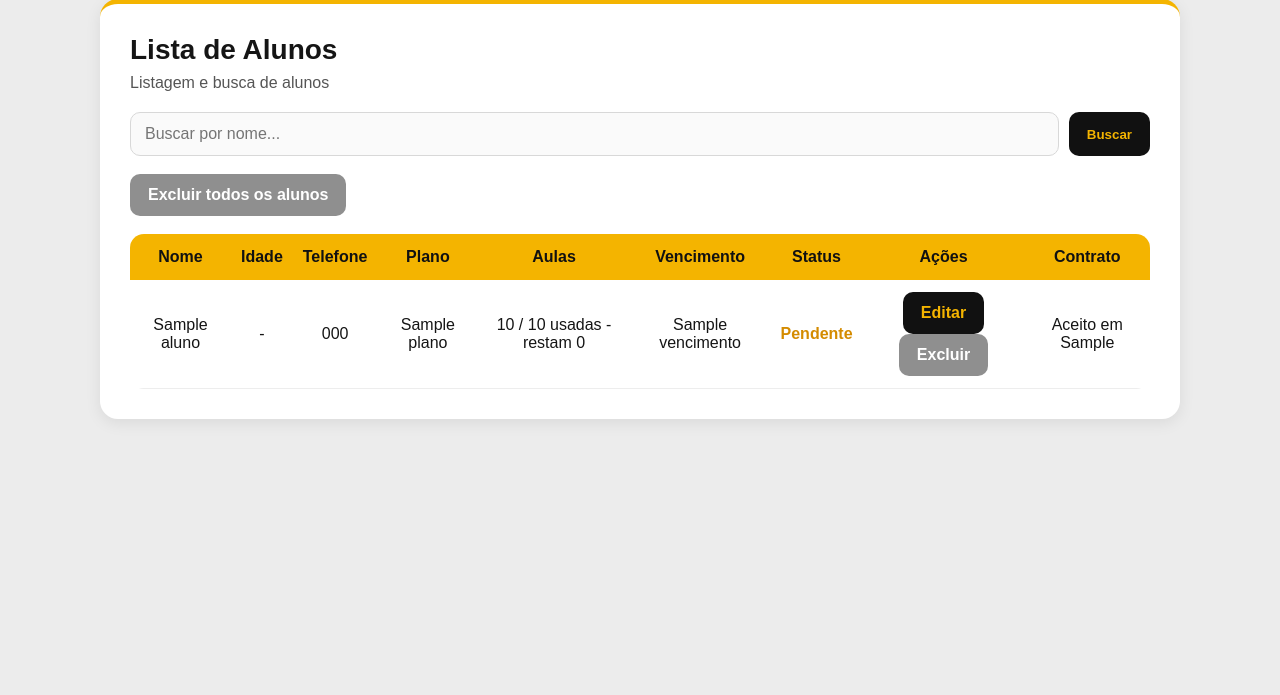
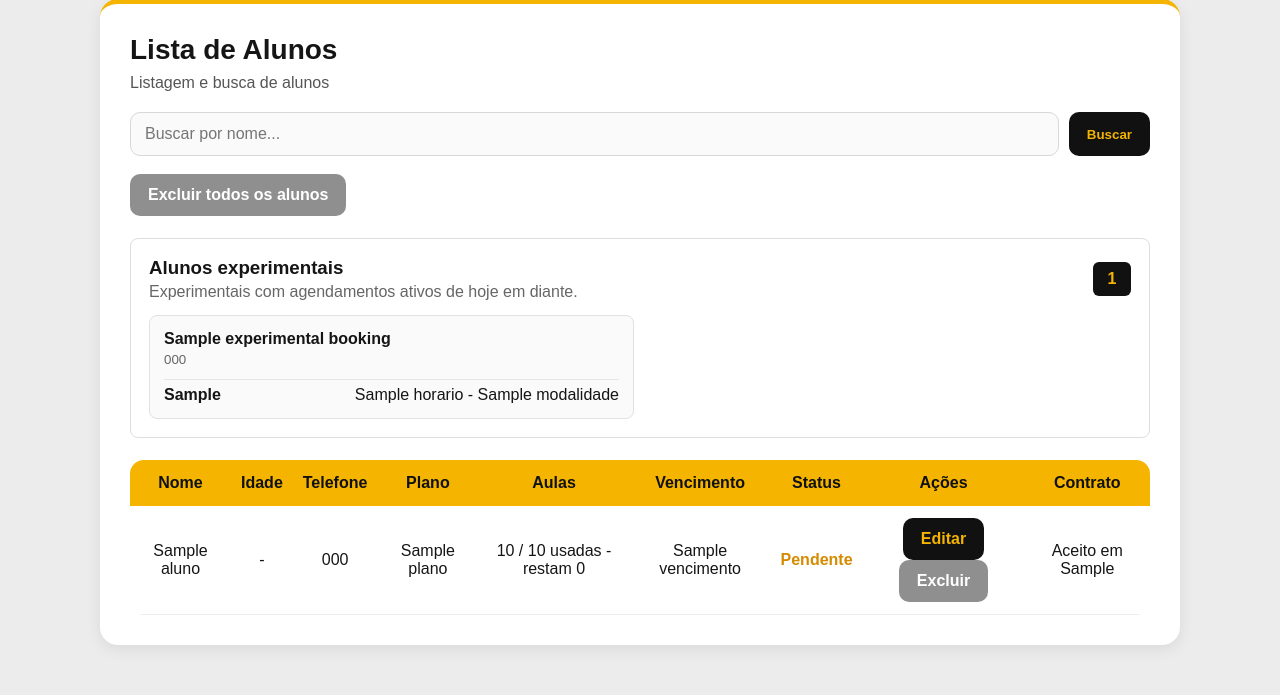
Before and after one commit to gabriel-brinoti/academia-sistema, a Flask app: page /alunos in a window 1280 px wide. Shown: the part 105-800 px from the top of the page. Run offline with Flask 3, Linux system fonts and the light colour scheme; the visitor is signed in with stand-in values (Sample User, id 1); tables that the repository leaves empty hold one stand-in row (values such as "Sample post"); a database or web service that is not in the repository returns one stand-in record (values such as "Sample title"); some libraries are stand-ins or nearby versions.

Commit message:
feat: exibe experimentais na lista de alunos

```diff
--- a/app.py
+++ b/app.py
@@ -2106,10 +2106,55 @@ def alunos():
 
     preencher_resumo_aulas_lista(cursor, alunos)
 
+    experimentais = []
+    if not status:
+        parametros_experimentais = [data_hoje_brasil().strftime("%Y-%m-%d")]
+        filtro_busca_experimental = ""
+        if busca:
+            filtro_busca_experimental = "AND eb.nome ILIKE %s"
+            parametros_experimentais.append(f"%{busca}%")
+
+        cursor.execute(f"""
+            SELECT
+                eb.id,
+                eb.nome,
+                eb.telefone,
+                eb.data_agendamento,
+                a.modalidade,
+                a.horario
+            FROM experimental_bookings eb
+            JOIN aulas a ON a.id = eb.aula_id
+            WHERE COALESCE(eb.status, 'ATIVO') = 'ATIVO'
+              AND eb.data_agendamento >= %s
+              {filtro_busca_experimental}
+            ORDER BY eb.nome ASC, eb.data_agendamento ASC, a.horario ASC
+        """, tuple(parametros_experimentais))
+
+        experimentais_agrupados = {}
+        for experimental in cursor.fetchall():
+            chave = (
+                " ".join(str(experimental["nome"] or "").lower().split()),
+                " ".join(str(experimental["telefone"] or "").split())
+            )
+            if chave not in experimentais_agrupados:
+                experimentais_agrupados[chave] = {
+                    "nome": experimental["nome"],
+                    "telefone": experimental["telefone"],
+                    "agendamentos": []
+                }
+            experimentais_agrupados[chave]["agendamentos"].append({
+                "id": experimental["id"],
+                "data": experimental["data_agendamento"],
+                "modalidade": experimental["modalidade"],
+                "horario": experimental["horario"]
+            })
+        experimentais = list(experimentais_agrupados.values())
+
     conn.close()
     return render_template(
         "alunos.html",
         alunos=alunos,
+        experimentais=experimentais,
         busca=busca,
         status=status,
         calcular_idade=calcular_idade,
--- a/static/style.css
+++ b/static/style.css
@@ -1106,6 +1106,91 @@ tr:hover td {
     border-bottom: 0;
 }
 
+.experimental-students-section {
+    margin: 22px 0;
+    padding: 18px;
+    border: 1px solid #ddd;
+    border-radius: 8px;
+    background: #fff;
+}
+
+.experimental-students-heading {
+    display: flex;
+    align-items: center;
+    justify-content: space-between;
+    gap: 14px;
+    margin-bottom: 14px;
+}
+
+.experimental-students-heading h3,
+.experimental-students-heading p {
+    margin: 0;
+}
+
+.experimental-students-heading p {
+    margin-top: 4px;
+    color: #666;
+}
+
+.experimental-students-heading > span {
+    min-width: 38px;
+    padding: 8px;
+    border-radius: 6px;
+    background: #111;
+    color: #f4b400;
+    font-weight: bold;
+    text-align: center;
+}
+
+.experimental-students-grid {
+    display: grid;
+    grid-template-columns: repeat(2, minmax(0, 1fr));
+    gap: 12px;
+}
+
+.experimental-student-card {
+    min-width: 0;
+    padding: 14px;
+    border: 1px solid #e1e1e1;
+    border-radius: 8px;
+    background: #fafafa;
+}
+
+.experimental-student-card > strong,
+.experimental-student-card > small {
+    display: block;
+    overflow-wrap: anywhere;
+}
+
+.experimental-student-card > small {
+    margin-top: 4px;
+    color: #666;
+}
+
+.experimental-student-bookings {
+    display: grid;
+    gap: 6px;
+    margin-top: 12px;
+}
+
+.experimental-student-bookings > div {
+    display: flex;
+    justify-content: space-between;
+    gap: 10px;
+    padding-top: 6px;
+    border-top: 1px solid #e5e5e5;
+}
+
+.experimental-student-bookings span {
+    overflow-wrap: anywhere;
+    text-align: right;
+}
+
+.experimental-students-empty {
+    margin: 0;
+    color: #666;
+}
+
 @media (max-width: 600px) {
     .calendar-page-heading { align-items: stretch; flex-direction: column; }
     .calendar-page-heading .btn { width: 100%; text-align: center; }
@@ -1131,4 +1216,8 @@ tr:hover td {
     .experimental-cancel,
     .experimental-add,
     .experimental-form-actions button { width: 100%; }
+    .experimental-students-heading { align-items: flex-start; }
+    .experimental-students-grid { grid-template-columns: 1fr; }
+    .experimental-student-bookings > div { align-items: flex-start; flex-direction: column; gap: 2px; }
+    .experimental-student-bookings span { text-align: left; }
 }
--- a/templates/alunos.html
+++ b/templates/alunos.html
@@ -2,6 +2,7 @@
 <html lang="pt-br">
 <head>
     <meta charset="UTF-8">
+    <meta name="viewport" content="width=device-width, initial-scale=1.0">
     <title>Alunos - DL Fit</title>
     <link rel="icon" href="{{ url_for('static', filename='favicon.ico') }}">
     <link rel="apple-touch-icon" sizes="180x180" href="{{ url_for('static', filename='icon-180.png') }}">
@@ -41,6 +42,39 @@
    onclick="return confirm('Tem certeza que deseja excluir TODOS os alunos e agendamentos? Essa ação não pode ser desfeita.')">
    Excluir todos os alunos
 </a>
+
+    {% if not status %}
+    <section class="experimental-students-section">
+        <div class="experimental-students-heading">
+            <div>
+                <h3>Alunos experimentais</h3>
+                <p>Experimentais com agendamentos ativos de hoje em diante.</p>
+            </div>
+            <span>{{ experimentais|length }}</span>
+        </div>
+        {% if experimentais %}
+        <div class="experimental-students-grid">
+            {% for experimental in experimentais %}
+            <article class="experimental-student-card">
+                <strong>{{ experimental.nome }}</strong>
+                <small>{{ experimental.telefone or 'Telefone nao informado' }}</small>
+                <div class="experimental-student-bookings">
+                    {% for agendamento in experimental.agendamentos %}
+                    <div>
+                        <b>{{ formatar_data_brasil(agendamento.data) }}</b>
+                        <span>{{ agendamento.horario }} - {{ agendamento.modalidade }}</span>
+                    </div>
+                    {% endfor %}
+                </div>
+            </article>
+            {% endfor %}
+        </div>
+        {% else %}
+        <p class="experimental-students-empty">Nenhum experimental agendado.</p>
+        {% endif %}
+    </section>
+    {% endif %}
+
     <table>
         <tr>
             <th>Nome</th>
```
